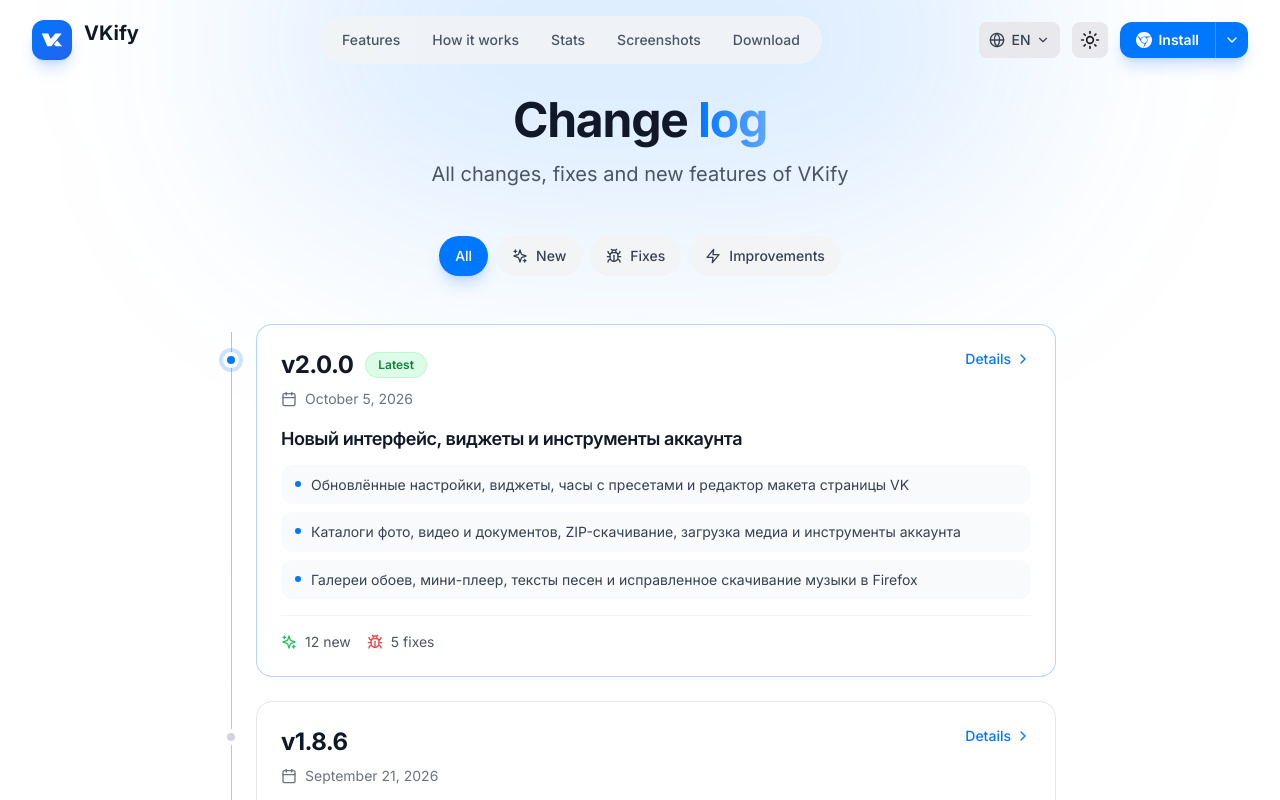
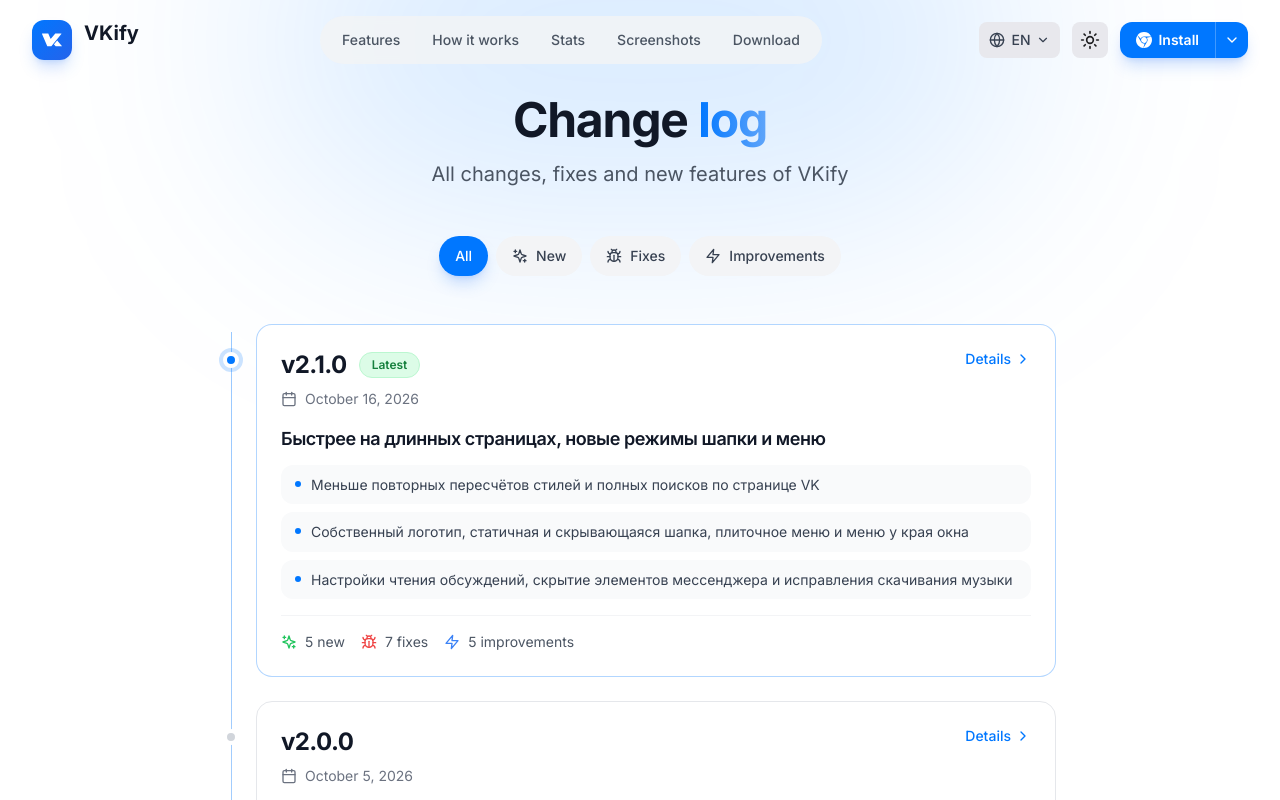
Before and after one commit to VKify/frontend, a React (Vite) app: page /changelog in a window 1280 px wide. Shown: the top 800 px of the page. Built offline with nearby package versions, Linux system fonts and the light colour scheme; a web font is replaced by a local one.

Commit message:
docs: add v2.1.0 changelog

```diff
--- a/src/data/changelog.js
+++ b/src/data/changelog.js
@@ -1,4 +1,39 @@
 export const changelog = [
+  {
+    version: '2.1.0',
+    date: '2026-10-16',
+    title: 'Быстрее на длинных страницах, новые режимы шапки и меню',
+    highlights: [
+      'Меньше повторных пересчётов стилей и полных поисков по странице VK',
+      'Собственный логотип, статичная и скрывающаяся шапка, плиточное меню и меню у края окна',
+      'Настройки чтения обсуждений, скрытие элементов мессенджера и исправления скачивания музыки',
+    ],
+    changes: {
+      new: [
+        'Собственный логотип в шапке VK: загрузка изображения, использование цветов темы или своего цвета.',
+        'Статичная шапка, автоматическое скрытие при прокрутке и отдельный режим компактной шапки.',
+        'Плиточное боковое меню и режим меню у края окна с поддержкой загрузочных скелетонов и адаптивного расположения колонок профиля.',
+        'Отдельные настройки скрытия фильтров и кнопок действий в шапке мессенджера.',
+        'Настройки чтения обсуждений: прокрутка колёсиком из свободной области страницы и отключение подсветки сообщений при наведении.',
+      ],
+      fixed: [
+        'Исправлены ширина и перестановка колонок профиля, поведение бокового меню при прокрутке, разделители и порядок пунктов после изменений разметки VK.',
+        'Исправлены синхронизация темы, предпросмотр оформления и скругления аватарок и блоков. Прямые углы теперь отличаются от нативного оформления VK.',
+        'Обновлена поддержка видеопровайдеров для обоев и исправлено управление воспроизведением.',
+        'Исправлен обмен размерами встроенного окна настроек до завершения его загрузки. Содержимое VK под открытыми настройками скрывается.',
+        'Исправлена блокировка сменяющихся рекламных баннеров в разделе звонков и отступов после них.',
+        'Исправлено скрытие отступа после историй, включая вложенные обёртки и меняющиеся классы VK.',
+        'Исправлено повторение сегментов при скачивании длинных аудиозаписей. Прогресс скачивания музыки помещается в узких списках треков.',
+      ],
+      improved: [
+        'Снижена нагрузка на длинных страницах VK: уменьшены повторные пересчёты стилей и принудительные расчёты геометрии, структурные связи для оформления определяются локально.',
+        'Повторные полные поиски рекомендаций, элементов профиля и колонок заменены первоначальной индексацией и обработкой изменённых поддеревьев. Убраны повторные поиски меню видео для каждого скрываемого пункта.',
+        'Сокращена лишняя работа при применении логотипа, обновлении темы и размещении виджетов. Добавлены инструменты диагностики и воспроизводимые проверки производительности.',
+        'Из блокировщика рекламы удалены сканирование изображений и перехват Image.src.',
+        'Удалён прежний общий компактный режим. Компактная шапка и плиточное меню настраиваются отдельно; сохранённые настройки обновляются автоматически.',
+      ],
+    },
+  },
 {
   "version": "2.0.0",
   "date": "2026-10-05",
--- a/vite.config.js
+++ b/vite.config.js
@@ -8,7 +8,7 @@ import { docsSlugs }    from './src/data/docs.js'
 
 const routes = [
   // Static pages
-  '/', '/changelog/2.0.0', '/welcome', '/uninstall', '/changelog', '/privacy', '/terms', '/firefox',
+  '/', '/changelog/2.1.0', '/changelog/2.0.0', '/welcome', '/uninstall', '/changelog', '/privacy', '/terms', '/firefox',
   '/themes', '/theme/', '/wallpapers', '/wallpapers/guide', '/news', '/docs',
   // Docs sections
   ...docsSlugs.map(slug => `/docs/${slug}`),
```
Also changed, not shown: 1 other file (tests, documents, lock files or other folders).
